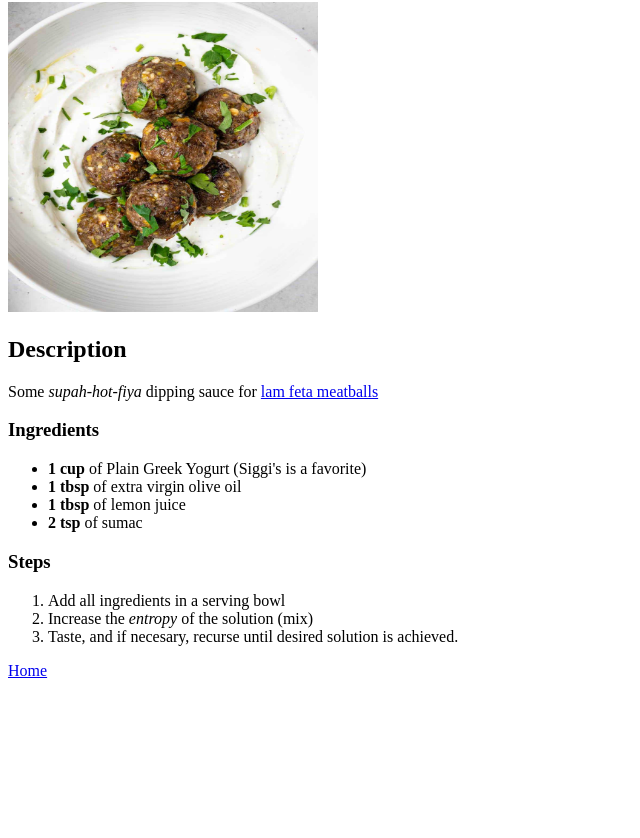
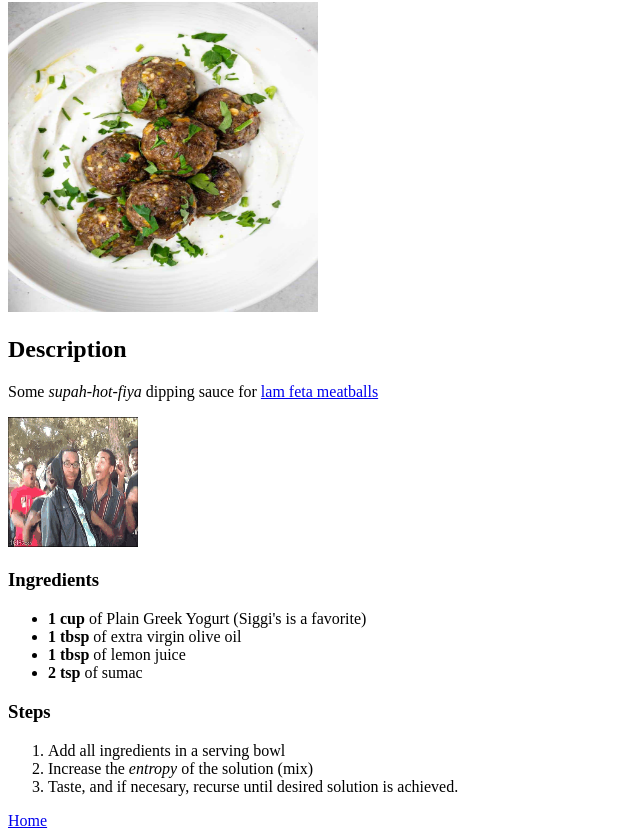
Before and after one commit to nicpavao/odin-recipes, a plain HTML site: page recipes/sumac-sauce.html in a window 1280 px wide. Shown: the part 78-916 px from the top of the page, without its empty margins (0-640 px from the left). Before the commit the page ends 800 px from the top, so only its background shows below. Drawn offline with Linux system fonts and the light colour scheme.

Commit message:
added a gif for context on supah-hot-fire
trying to help the non-90s kids out

```diff
--- a/recipes/sumac-sauce.html
+++ b/recipes/sumac-sauce.html
@@ -16,6 +16,10 @@
     </h2>
     <p>Some <em>supah-hot-fiya</em> dipping sauce for
         <a href="./feta-meatballs.html">lam feta meatballs</a></p>
+        <img src="../images/shf.gif"
+        alt="supah-hot-fiya gif"
+        height="130"
+        width="130">
     <h3>Ingredients</h3>
     <ul>
         <li><strong>1 cup</strong> of Plain Greek Yogurt (Siggi's is a favorite)</li>
```
Also changed, not shown: images/shf.gif (added).
